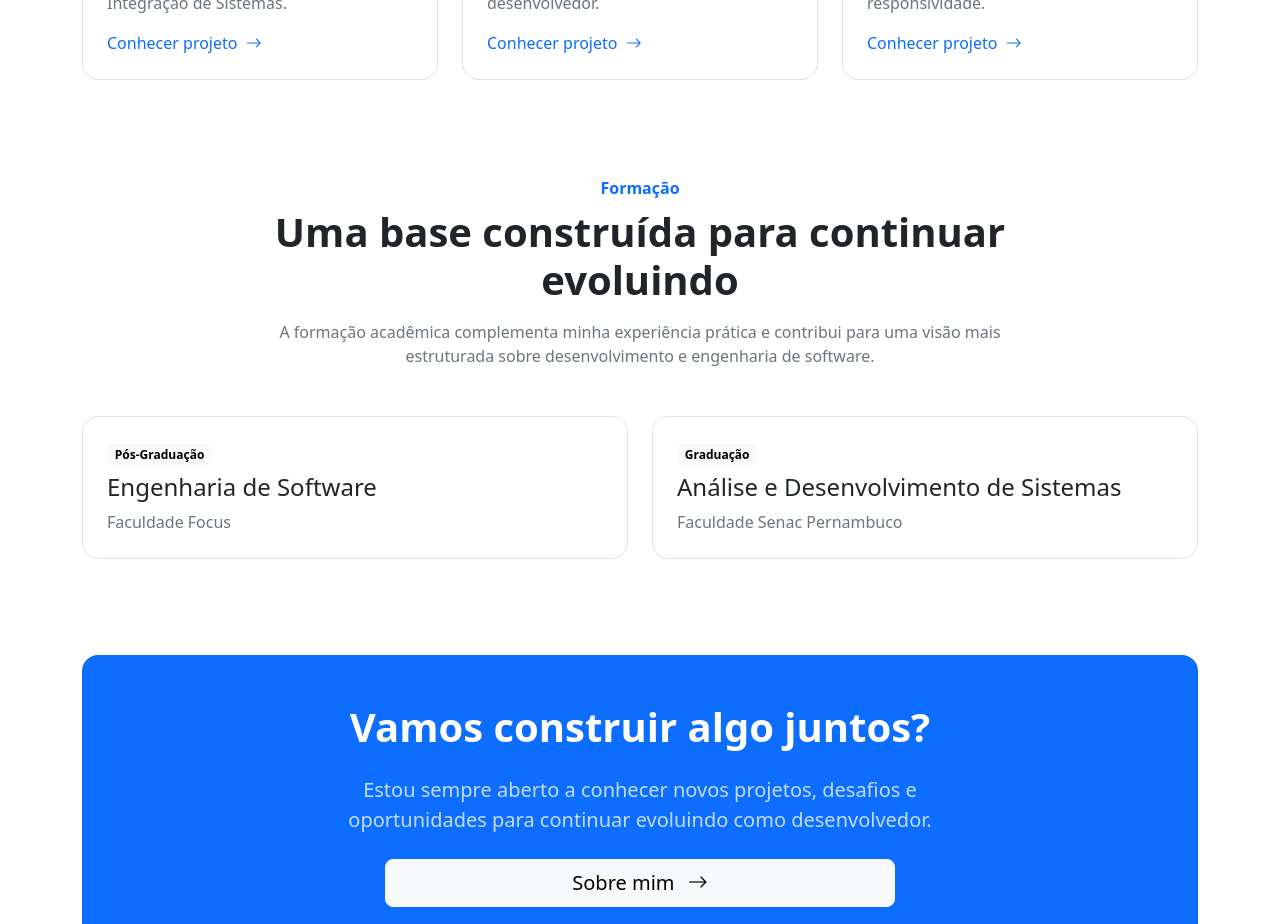
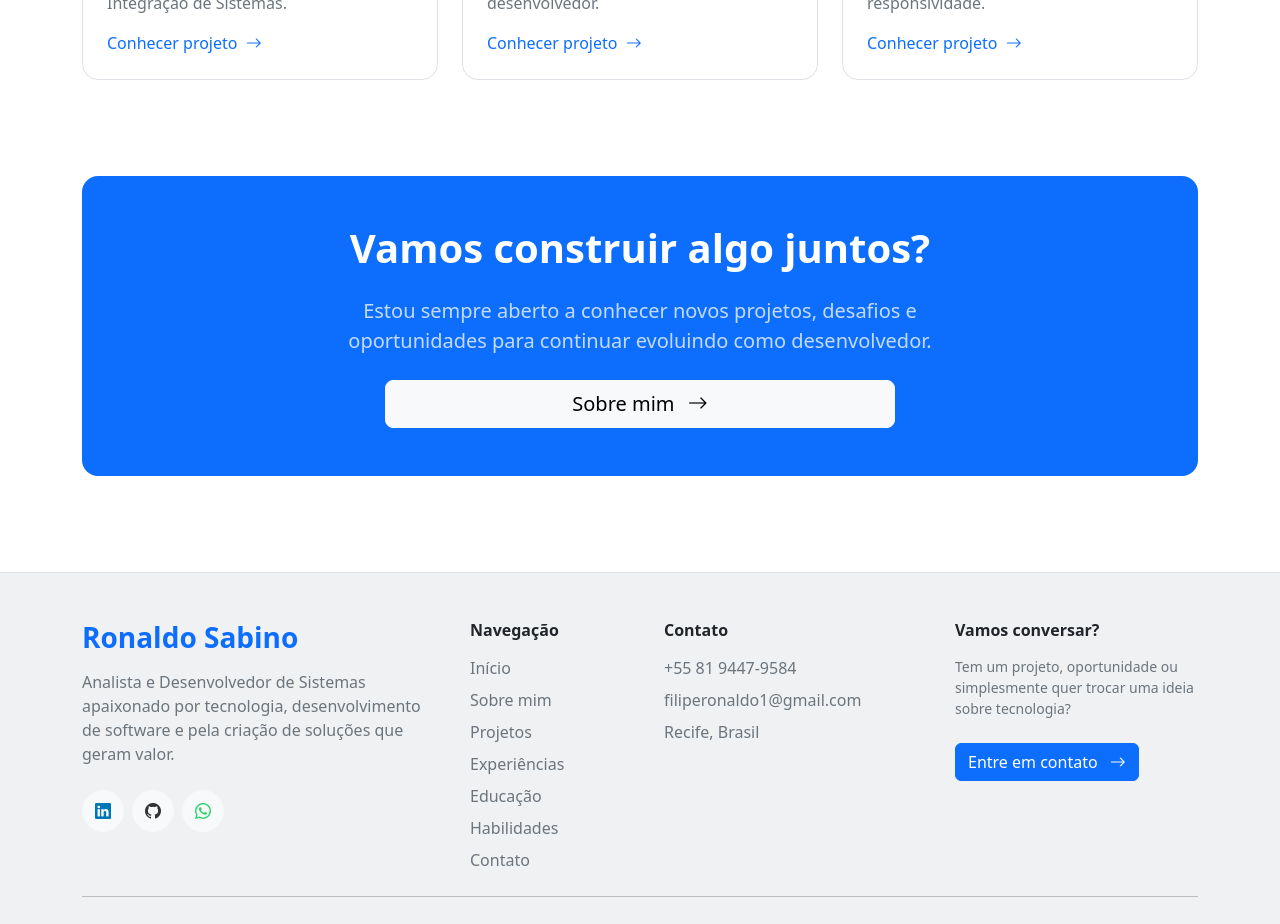
Before and after one commit to ronaldosabino/professional-portfolio, an Angular app: page / in a window 1280 px wide. Shown: the part 3140-4064 px from the top of the page. Built offline with nearby package versions, Linux system fonts and the light colour scheme.

Commit message:
remove: comment out the education section in home.html

```diff
--- a/src/app/features/home/home.html
+++ b/src/app/features/home/home.html
@@ -674,7 +674,7 @@
 
 
 <!-- FORMAÇÃO -->
-<section class="py-5">
+<!-- <section class="py-5">
 
     <div class="row justify-content-center">
 
@@ -740,18 +740,18 @@
 
         </div>
 
-        <!-- <div class="d-flex flex-column flex-md-row justify-content-center">
+        <div class="d-flex flex-column flex-md-row justify-content-center">
 
             <button routerLink="/education" class="btn btn-primary">
                 {{ homePage.education.viewEducationButton }}
                 <i class="bi bi-arrow-right ms-2"></i>
             </button>
 
-        </div> -->
+        </div>
 
     </div>
 
-</section>
+</section> -->
 
 
 <!-- CTA -->
```
